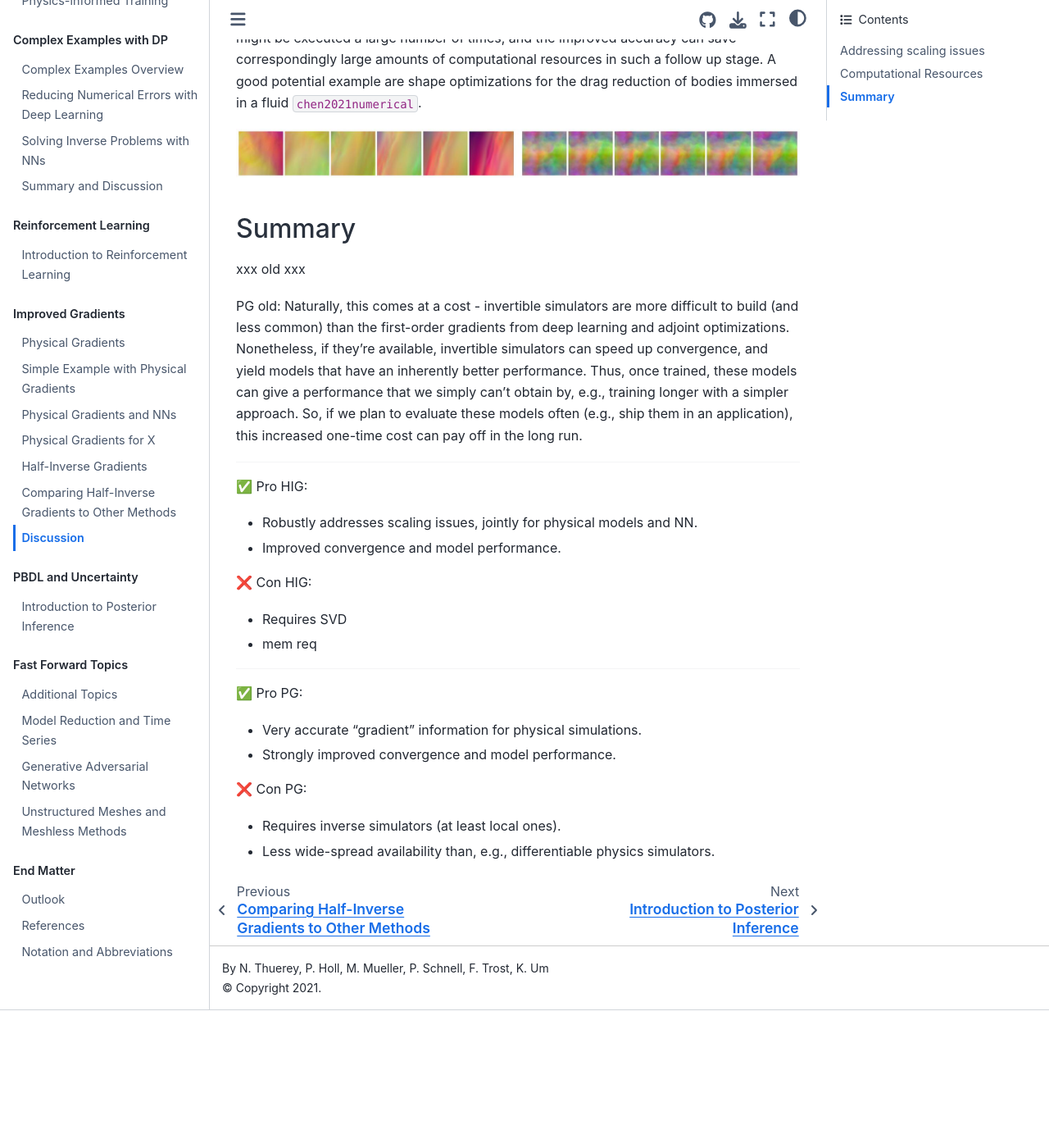
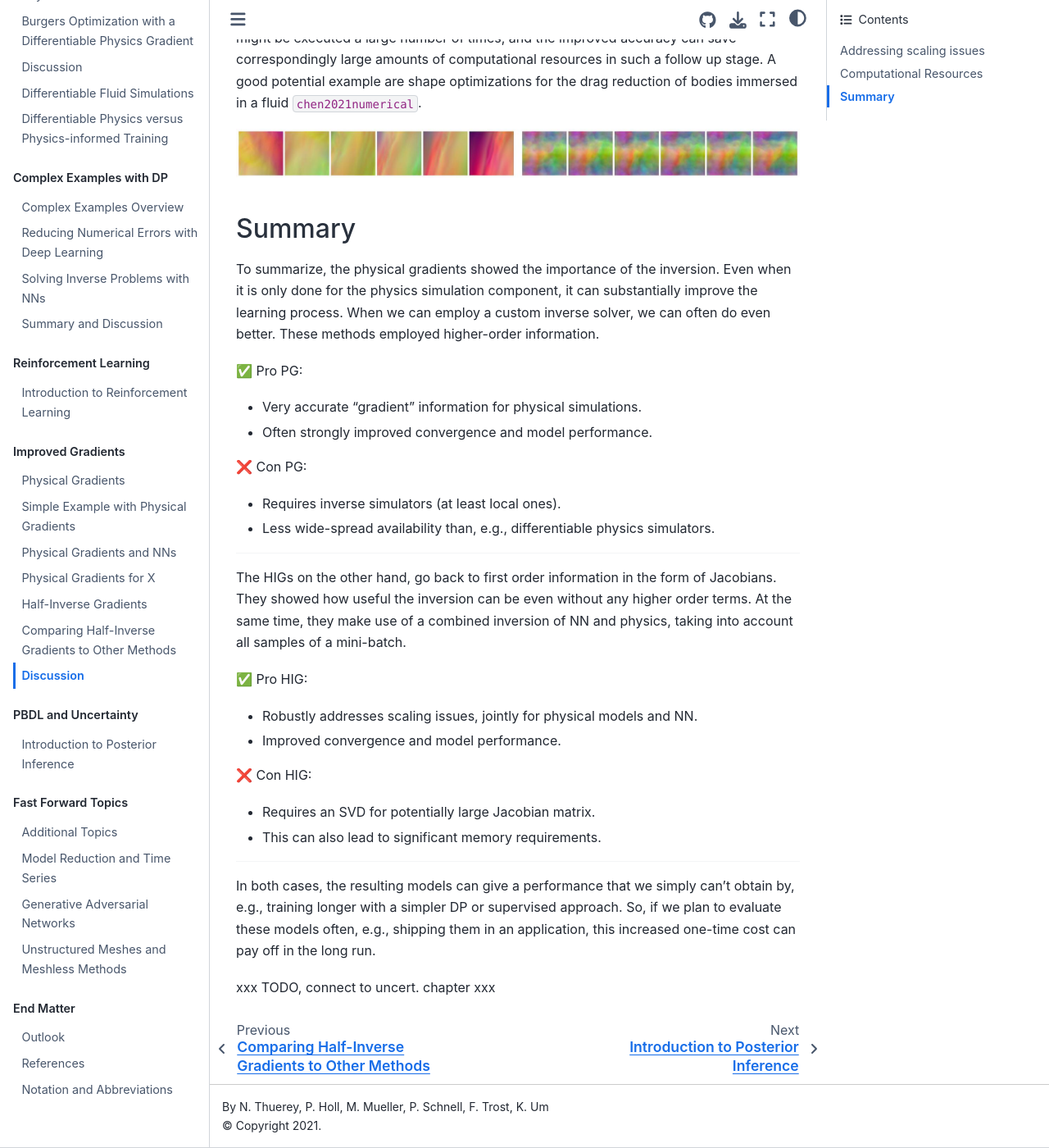
Before and after one commit to tum-pbs/pbdl-book, a Jupyter Book: the page built from physgrad-discuss.md, in a window 1280 px wide and 1400 px high, scrolled down 1047 px. Shown: the whole window at 82% size. Built offline with Jupyter Book 1.0.4 settings and Sphinx 7.4.7 and the Sphinx Book theme 1.1.4, drawn with Linux system fonts in a browser that asks for light colours; pages that are not in the unit, such as notebooks, are missing from menus; cross-references to code outside the pages are shown as plain code; before the commit the page ends 2279 px from its top, so only the background shows below that.

Commit message:
PG, HIG discussion

```diff
--- a/physgrad-discuss.md
+++ b/physgrad-discuss.md
@@ -25,32 +25,38 @@ A good potential example are shape optimizations for the drag reduction of bodie
 
 ## Summary
 
-% DP basic, generic,
-% PGs higher order, custom inverse , chain PDE & NN together
-% HIG more generic, numerical inversion , joint physics & NN
+To summarize, the physical gradients showed the importance of the inversion. Even when it is only done for the physics simulation component, it can substantially improve the learning process. When we can employ a custom inverse solver, we can often do even better. These methods employed higher-order information.
 
-xxx old xxx
+✅ Pro PG:
+- Very accurate "gradient" information for physical simulations.
+- Often strongly improved convergence and model performance.
 
-%In a way, the learning via physical gradients provide the tightest possible coupling of physics and NNs: the full non-linear process of the PDE model directly steers the optimization of the NN.
-
-PG old: Naturally, this comes at a cost - invertible simulators are more difficult to build (and less common) than the first-order gradients from deep learning and adjoint optimizations. Nonetheless, if they're available, invertible simulators can speed up convergence, and yield models that have an inherently better performance. Thus, once trained, these models can give a performance that we simply can't obtain by, e.g., training longer with a simpler approach. So, if we plan to evaluate these models often (e.g., ship them in an application), this increased one-time cost can pay off in the long run.
+❌ Con PG:
+- Requires inverse simulators (at least local ones).
+- Less wide-spread availability than, e.g., differentiable physics simulators.
 
 ---
+
+The HIGs on the other hand, go back to first order information in the form of Jacobians. They showed how useful the inversion can be even without any higher order terms. At the same time, they make use of a combined inversion of NN and physics, taking into account all samples of a mini-batch.
 
 ✅ Pro HIG:
 - Robustly addresses scaling issues, jointly for physical models and NN.
 - Improved convergence and model performance.
 
 ❌ Con HIG:
-- Requires SVD
-- mem req
+- Requires an SVD for potentially large Jacobian matrix.
+- This can also lead to significant memory requirements.
 
 ---
 
-✅ Pro PG:
-- Very accurate "gradient" information for physical simulations.
-- Strongly improved convergence and model performance.
+In both cases, the resulting models can give a performance that we simply can't obtain by, e.g., training longer with a simpler DP or supervised approach. So, if we plan to evaluate these models often, e.g., shipping them in an application, this increased one-time cost can pay off in the long run.
 
-❌ Con PG:
-- Requires inverse simulators (at least local ones).
-- Less wide-spread availability than, e.g., differentiable physics simulators.
+xxx TODO, connect to uncert. chapter xxx
+
+% DP basic, generic,
+% PGs higher order, custom inverse , chain PDE & NN together
+% HIG more generic, numerical inversion , joint physics & NN
+
+%In a way, the learning via physical gradients provide the tightest possible coupling of physics and NNs: the full non-linear process of the PDE model directly steers the optimization of the NN.
+
+%PG old: Naturally, this comes at a cost - invertible simulators are more difficult to build (and less common) than the first-order gradients from deep learning and adjoint optimizations. Nonetheless, if they're available, invertible simulators can speed up convergence, and yield models that have an inherently better performance.
```
Also changed, not shown: physgrad-hig.md (+3 -1 lines).
